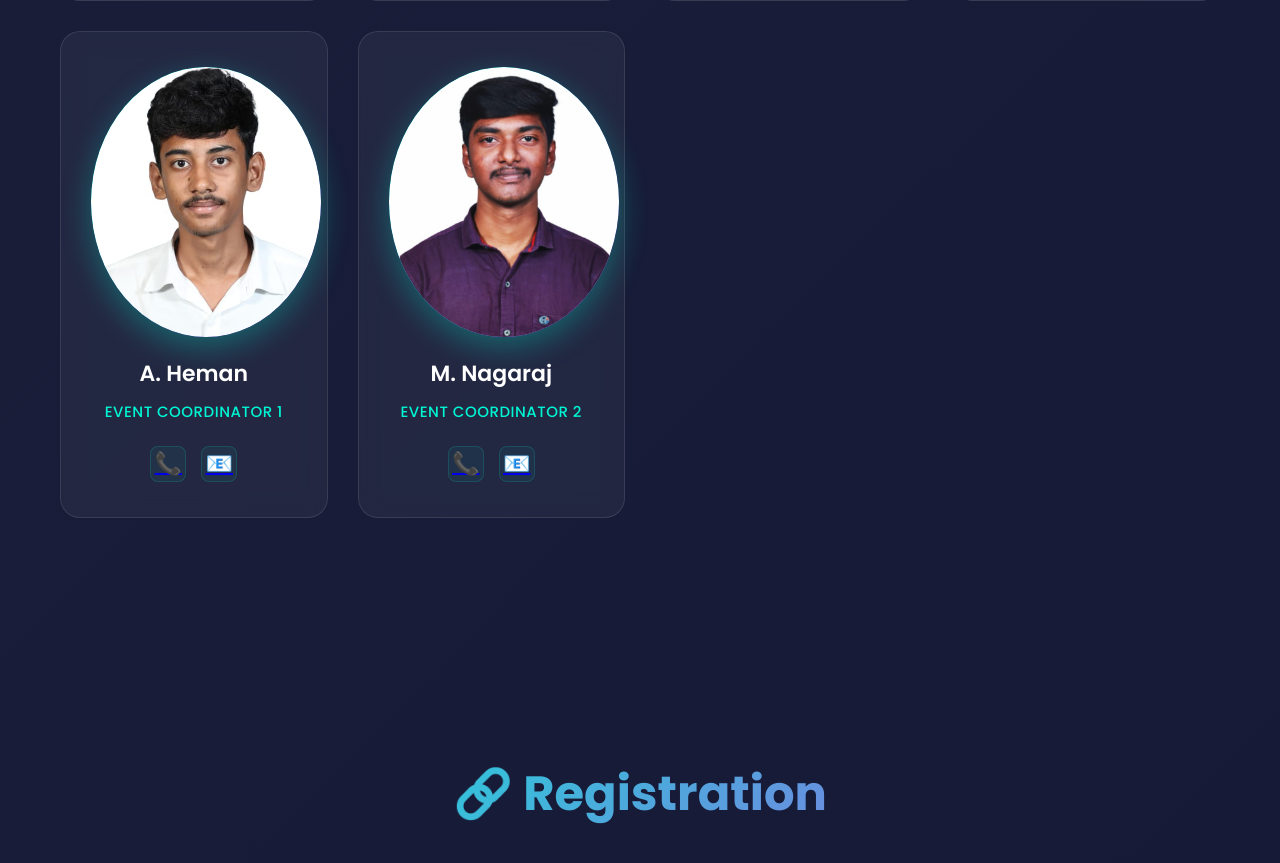
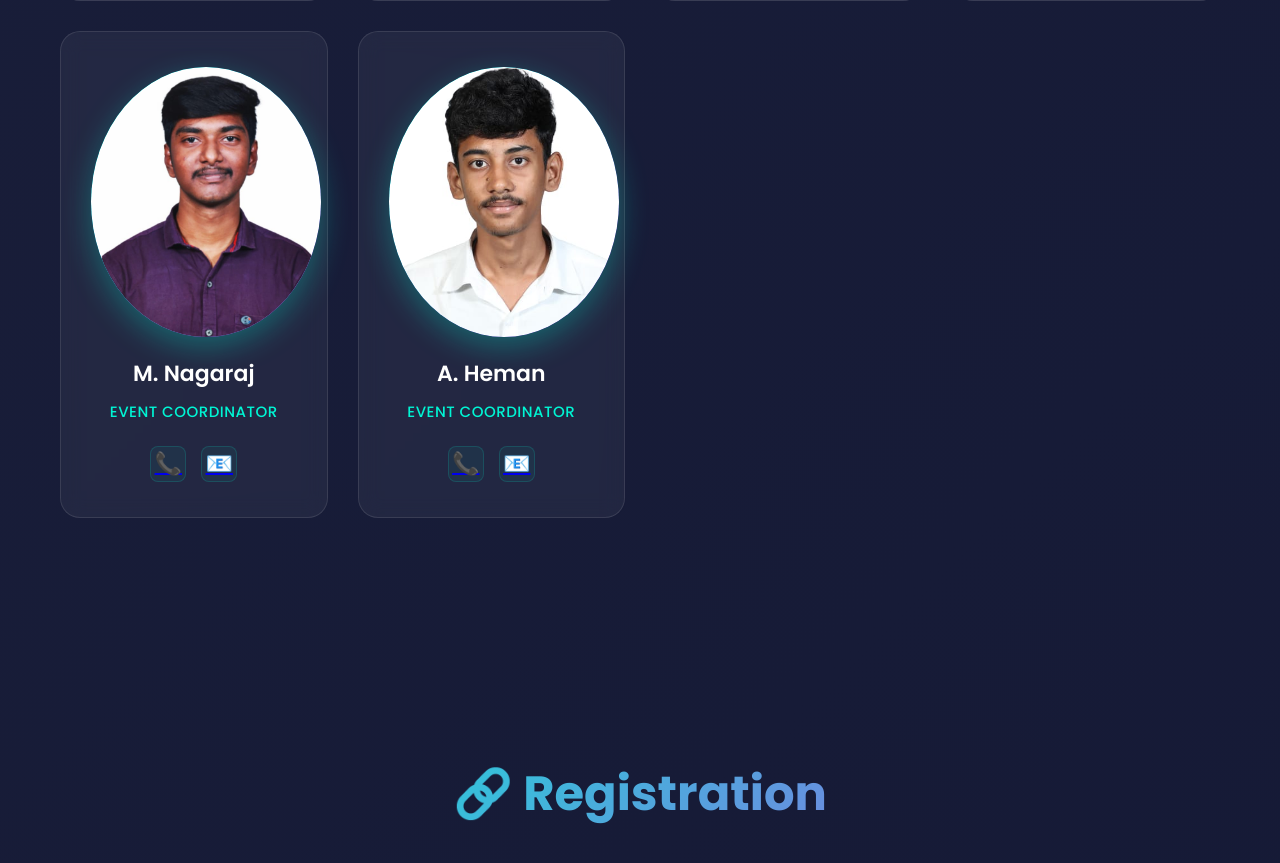
Before and after one commit to ICI-CLUB/Entrepix, a plain HTML site: page index.html in a window 1280 px wide. Shown: the part 6947-7810 px from the top of the page. Drawn offline with Linux system fonts and the light colour scheme.

Commit message:
Update index.html with latest modifications

```diff
--- a/index.html
+++ b/index.html
@@ -547,27 +547,27 @@
                     </div>
                     <div class="organizer-card">
                         <div class="organizer-avatar">
-                            <img src="static/images/Coordinators/Heman.jpg" alt="A. Heman">
+                            <img src="static/images/Coordinators/Event Coordinator.jpg" alt="M. Nagaraj">
                         </div>
                         <div class="organizer-info">
-                            <h4>A. Heman</h4>
-                            <p class="role">Event Coordinator 1</p>
+                            <h4>M. Nagaraj</h4>
+                            <p class="role">Event Coordinator</p>
                             <div class="social-links">
-                                <a href="tel:+917695811058" class="social-icon" title="+91 76958 11058">📞</a>
-                                <a href="mailto:hemanarunkumar2007@gmail.com" class="social-icon" title="hemanarunkumar2007@gmail.com">📧</a>
+                                <a href="tel:+918667585449" class="social-icon" title="+91 86675 85449">📞</a>
+                                <a href="mailto:sarathinagaraj7@gmail.com" class="social-icon" title="sarathinagaraj7@gmail.com">📧</a>
                             </div>
                         </div>
                     </div>
                     <div class="organizer-card">
                         <div class="organizer-avatar">
-                            <img src="static/images/Coordinators/Event Coordinator.jpg" alt="M. Nagaraj">
+                            <img src="static/images/Coordinators/Heman.jpg" alt="A. Heman">
                         </div>
                         <div class="organizer-info">
-                            <h4>M. Nagaraj</h4>
-                            <p class="role">Event Coordinator 2</p>
+                            <h4>A. Heman</h4>
+                            <p class="role">Event Coordinator</p>
                             <div class="social-links">
-                                <a href="tel:+918667585449" class="social-icon" title="+91 86675 85449">📞</a>
-                                <a href="mailto:sarathinagaraj7@gmail.com" class="social-icon" title="sarathinagaraj7@gmail.com">📧</a>
+                                <a href="tel:+917695811058" class="social-icon" title="+91 76958 11058">📞</a>
+                                <a href="mailto:hemanarunkumar2007@gmail.com" class="social-icon" title="hemanarunkumar2007@gmail.com">📧</a>
                             </div>
                         </div>
                     </div>
```
